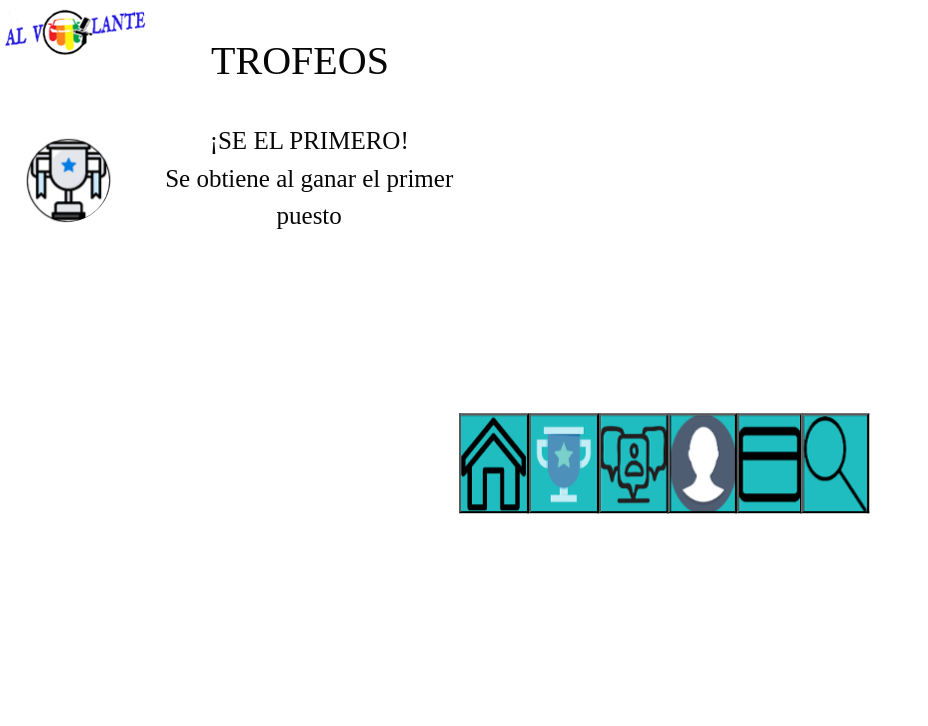
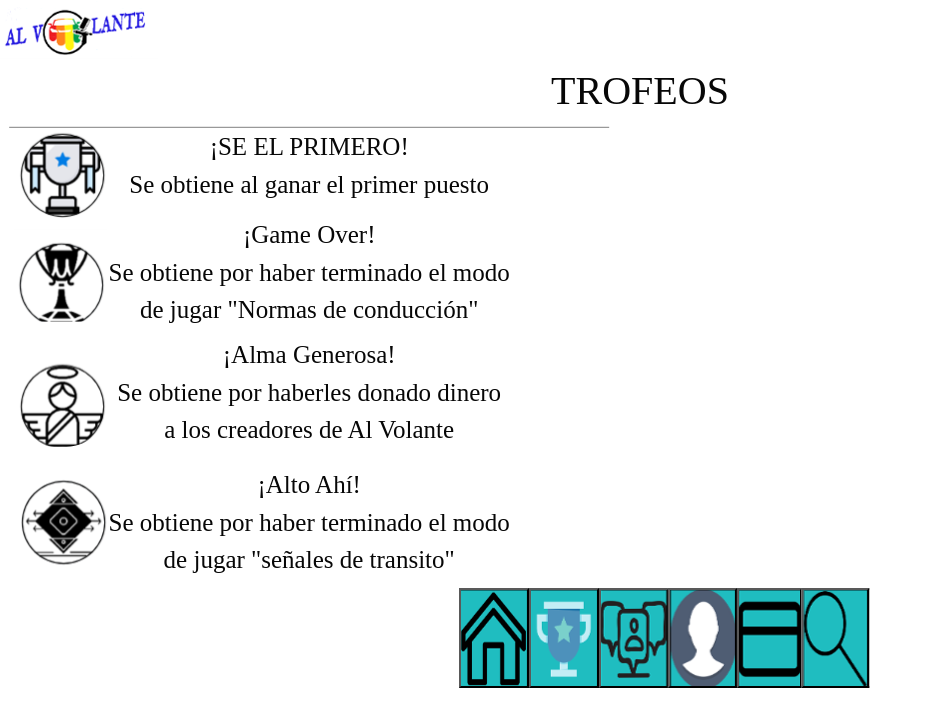
Before and after one commit to JohnFlorez25/equipo7_sa_ppi2020, a React (Create React App) app in the folder al_volante1/: page /Trofeos in a window 1280 px wide. Shown: the top 726 px of the page, without its empty margins (0-928 px from the left). Built offline with nearby package versions, Linux system fonts and the light colour scheme.

Commit message:
Actualización Frontend

```diff
--- a/al_volante1/src/Css/App.css
+++ b/al_volante1/src/Css/App.css
@@ -32,7 +32,6 @@
     border: none;
     box-shadow: 0 9px #999;
 
-    cursor: pointer;
   }
   .Boton:active {
     background-color: #A90C62;
--- a/al_volante1/src/Css/Pantallaprincipal.css
+++ b/al_volante1/src/Css/Pantallaprincipal.css
@@ -35,6 +35,7 @@
     margin-top: 10px;
     margin-bottom: 10px;
     transform:  translate(-300%, -110%);
+
     border-color: rgb(5, 5, 5);
 }
 .Trofeos{
@@ -109,5 +110,5 @@
     transform:  translate(0%, -1000%);
 }
 .Barramenu{
-    transform:  translate(5%, -5%);
+    transform:  translate(5%, -1%);
 }
--- /dev/null
+++ b/al_volante1/src/Css/Raking.css
@@ -0,0 +1,29 @@
+.Menu1{
+    transform:  translate(5%, 48%);
+}
+.perfil{
+    background-image: url("../imagenes/Perfil1.png");
+    transform:  translate(30%, -70%);
+    height:70px;
+    width:72px;
+    border-radius: 50px;
+    font-size: 25px;
+    background-position: center;
+}
+.perfil p{
+    border-top:solid 2px grey;
+    line-height: normal ;
+    text-align: center;
+    width: 600px;
+    padding: -15px;
+
+}
+.Trofeo5{
+    background-image: url("../imagenes/trofeo5.png");
+    transform:  translate(750%, -260%);
+    height:40px;
+    width:60px;
+    border-radius: 50px;
+    font-size: 25px;
+    background-position: center;
+}
--- a/al_volante1/src/Css/Trofeos.css
+++ b/al_volante1/src/Css/Trofeos.css
@@ -1,20 +1,77 @@
 .title{
     font-size: 40px;
+    transform:  translate(0%, 4%);
 }
+.Trofeo1 p{
+
+    border-top:solid 1px grey;
+    text-align: center;
+    width: 600px;
+    padding: -15px;
+
+  }
 .Barra{
-    transform:  translate(5%, 25%);
+    transform:  translate(5%, -20%);
 }
 .Trofeo1{
+
     background-image: url("../imagenes/trofeo1.png");
-    transform:  translate(9%, -45%);
+    transform:  translate(9%, -70%);
     height:100px;
     width:102px;
     border-radius: 45px;
     font-size: 25px;
+    background-position: center;
 }
-p{
+.Trofeo2{
+    background-image: url("../imagenes/trofeo2.png");
+    transform:  translate(9%, -135%);
+    height:100px;
+    width:102px;
+    border-radius: 20px;
+    font-size: 25px;
+    background-position-y: -40%;
+    background-position-x: 50%;
+}
 
+.Trofeo2 p{
+    transform:  translate(0%, -5%);
     text-align: center;
     width: 600px;
     padding: -15px;
+
+  }
+.Trofeo3{
+    background-image: url("../imagenes/trofeo3.png");
+    transform:  translate(9%, -170%);
+    height:100px;
+    width:102px;
+    border-radius: 45px;
+    font-size: 25px;
+    background-position-y: 0%;
+    background-position-x: 50%;
 }
+.Trofeo3 p{
+    transform:  translate(0%, -10%);
+    text-align: center;
+    width: 600px;
+    padding: -15px;
+
+  }
+.Trofeo4{
+    background-image: url("../imagenes/trofeo4.png");
+    transform:  translate(9%, -200%);
+    height:100px;
+    width:102px;
+    border-radius: 45px;
+    font-size: 25px;
+    background-position: center;
+
+}
+.Trofeo4 p{
+    transform:  translate(0%, -10%);
+    text-align: center;
+    width: 600px;
+    padding: -15px;
+
+  }
--- a/al_volante1/src/Pages/Raking.js
+++ b/al_volante1/src/Pages/Raking.js
@@ -1,13 +1,59 @@
 import React, { Component } from 'react';
-import 'bootstrap/dist/css/bootstrap.min.css';
+import '../Css/Pantallaprincipal.css';
+import '../Css/Raking.css';
 
-class Raking extends Component {
+class Trofeos extends Component {
+
+    Pantallaprincipal=()=>{
+        window.location.href="./Pantallaprincipal";
+    }
+    Trofeos=()=>{
+        window.location.href="./Trofeos";
+    }
+    Raking=()=>{
+        window.location.href="./Raking";
+    }
+    Perfil=()=>{
+        window.location.href="./Perfil";
+
+    }
+    Donaciones=()=>{
+        window.location.href="./Donaciones";
+
+    }
     render() {
         return (
-            <div>
+
+            <header className="Pantalla">
+            <div className="title" >
             <p>RAKING</p>
+            <br/>
+            <div className="perfil">
+                <p>
+                    Brayan Suárez Restrepo
+                    <br/>
+                    0pts
+                </p>
             </div>
-        );
+            <div className="Trofeo5"></div>
+            <div className="Menu1">
+            <button className="Menu" onClick={()=>this.Pantallaprincipal()}></button>
+            <br/>
+            <button className="Trofeos" onClick={()=>this.Trofeos()}></button>
+            <br/>
+            <button className="Raking" onClick={()=>this.Raking()}></button>
+            <br/>
+            <button className="Perfil" onClick={()=>this.Perfil()}></button>
+            <br/>
+            <button className="Donaciones" onClick={()=>this.Donaciones()}></button>
+            <br/>
+            <button className="Busqueda" ></button>
+            <br/>
+            </div>
+            </div>
+            </header>
+
+    );
     }
 }
-export default Raking;
+export default Trofeos;
--- a/al_volante1/src/Pages/Trofeos.js
+++ b/al_volante1/src/Pages/Trofeos.js
@@ -30,11 +30,36 @@ class Trofeos extends Component {
 
 
             <div className="Trofeo1">
-            <p>¡SE EL PRIMERO!
+            <p className="texto1">¡SE EL PRIMERO!
             <br/>
-            Se obtiene al ganar el primer
+            Se obtiene al ganar el primer puesto
+            </p>
+            </div>
             <br/>
-             puesto
+            <div className="Trofeo2">
+            <p>¡Game Over!
+            <br/>
+            Se obtiene por haber terminado el modo
+            <br/>
+             de jugar "Normas de conducción"
+            </p>
+            </div>
+            <br/>
+            <div className="Trofeo3">
+            <p>¡Alma Generosa!
+            <br/>
+            Se obtiene por haberles donado dinero
+            <br/>
+            a los creadores de Al Volante
+            </p>
+            </div>
+            <br/>
+            <div className="Trofeo4">
+            <p>¡Alto Ahí!
+            <br/>
+            Se obtiene por haber terminado el modo
+            <br/>
+            de jugar "señales de transito"
             </p>
             </div>
             <br/>
```
Also changed, not shown: al_volante1/src/imagenes/Perfil1.png (added), al_volante1/src/imagenes/trofeo5.png (added).
